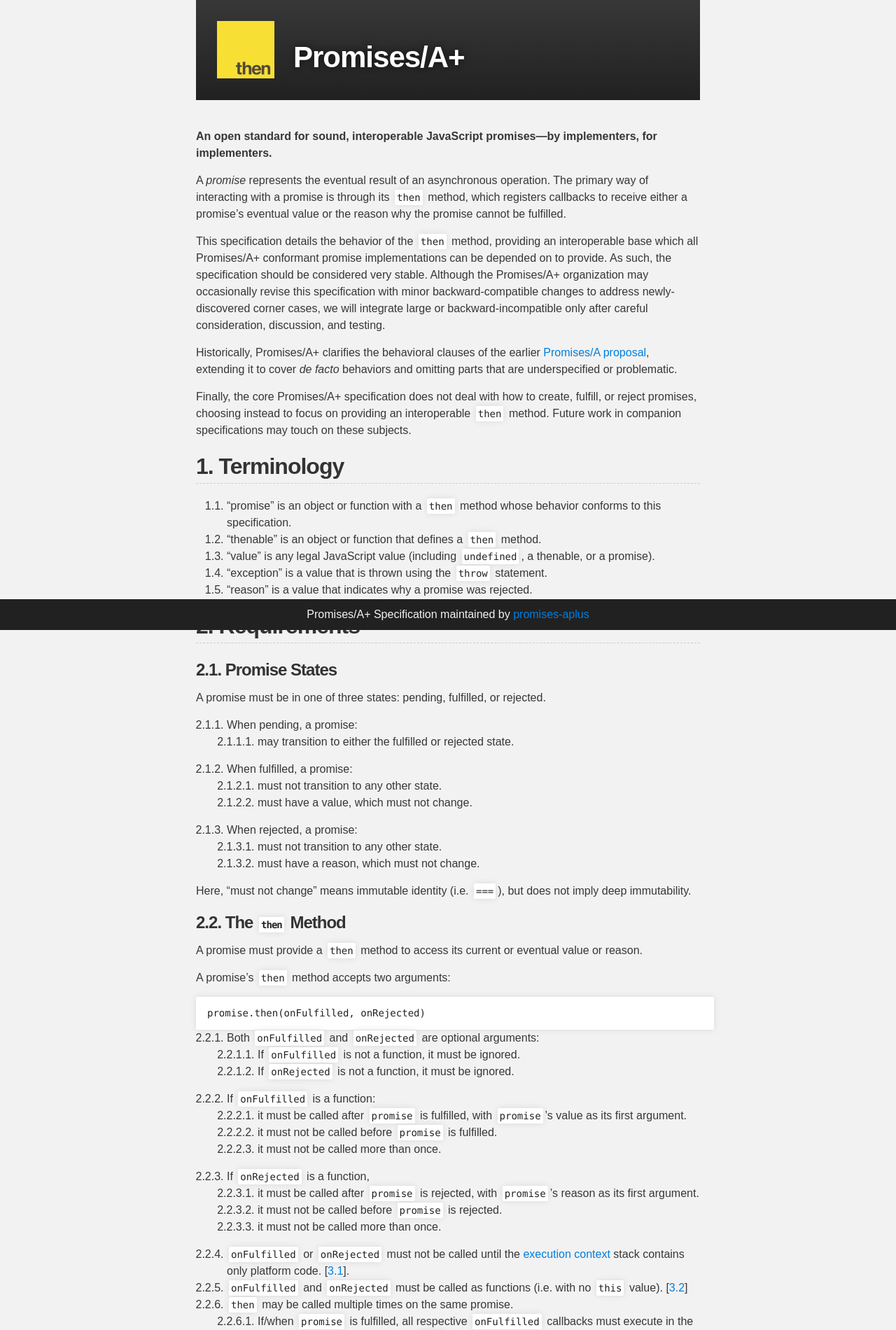
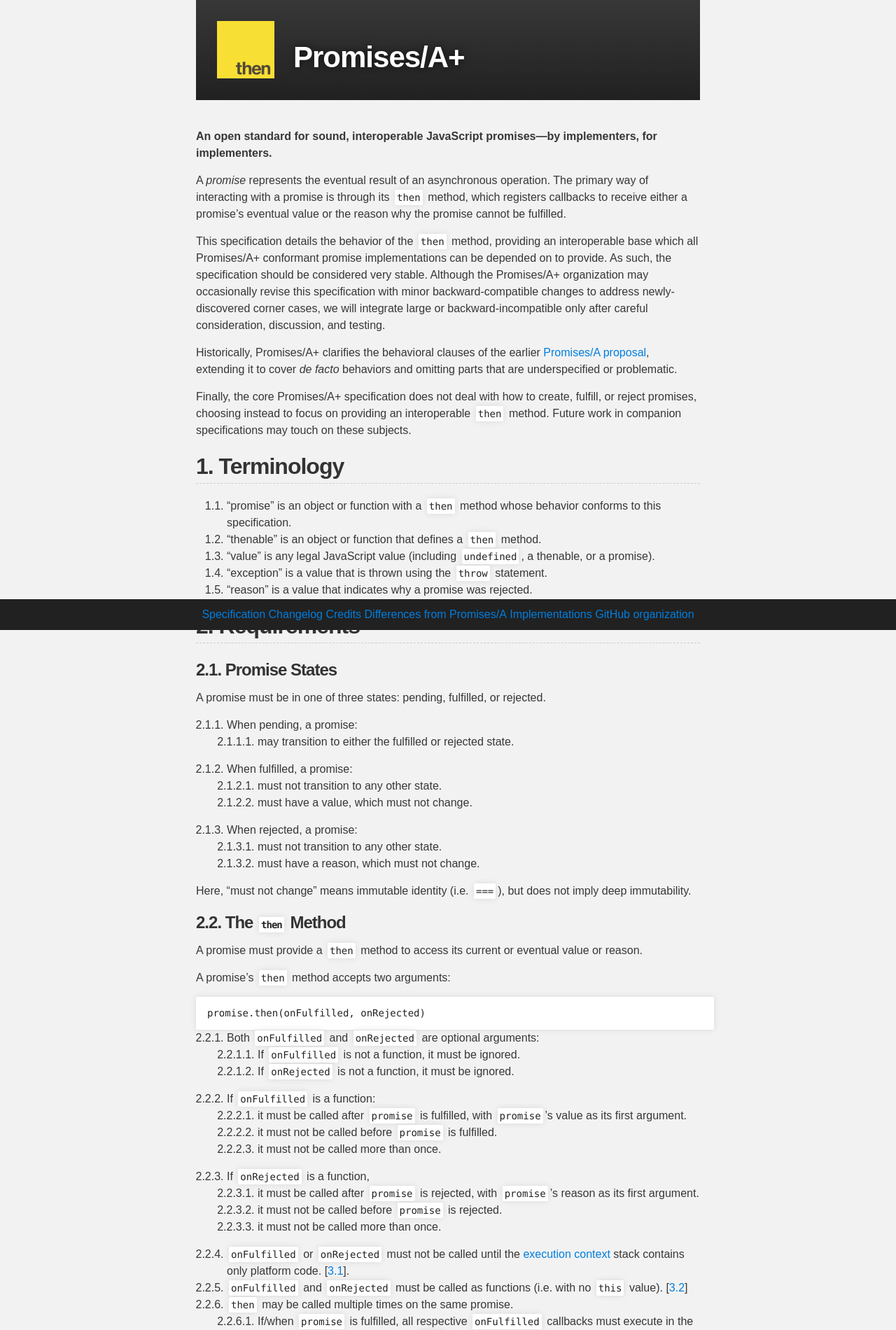
Before and after one commit to promises-aplus/promises-spec, a Jekyll site: the page built from index.md, in a window 1280 px wide. Shown: the top 1900 px of the page at 70% size. Built offline with Jekyll 4.4.1, drawn with Linux system fonts in a browser that asks for light colours.

Commit message:
Update footer with links to all the pages.

```diff
--- a/_layouts/default.html
+++ b/_layouts/default.html
@@ -11,7 +11,12 @@
     {{content}}
 
     <footer>
-      <p>Promises/A+ Specification maintained by <a href="https://github.com/promises-aplus">promises-aplus</a></p>
+      <a href="/">Specification</a>
+      <a href="/changelog">Changelog</a>
+      <a href="/credits">Credits</a>
+      <a href="/differences-from-promises-a">Differences from Promises/A</a>
+      <a href="/implementations">Implementations</a>
+      <a href="https://github.com/promises-aplus">GitHub organization</a>
     </footer>
     <script src="assets/linker.js"></script>
   </body>
--- a/assets/stylesheet.css
+++ b/assets/stylesheet.css
@@ -284,7 +284,8 @@ footer {
   text-align: center;
 }
 
-footer > p {
+footer > a {
+  display: inline-block;
   margin: 10px 0;
 }
 
```
